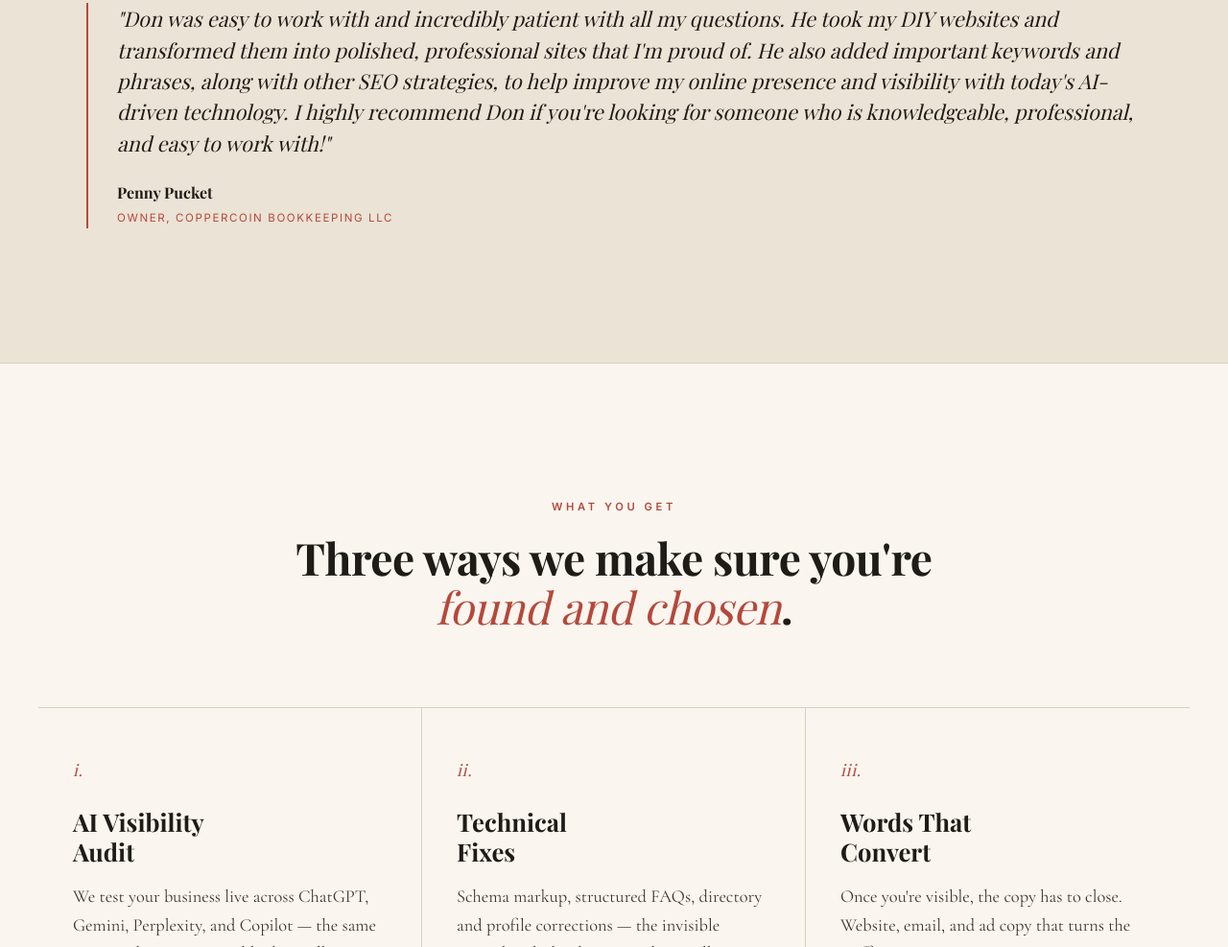
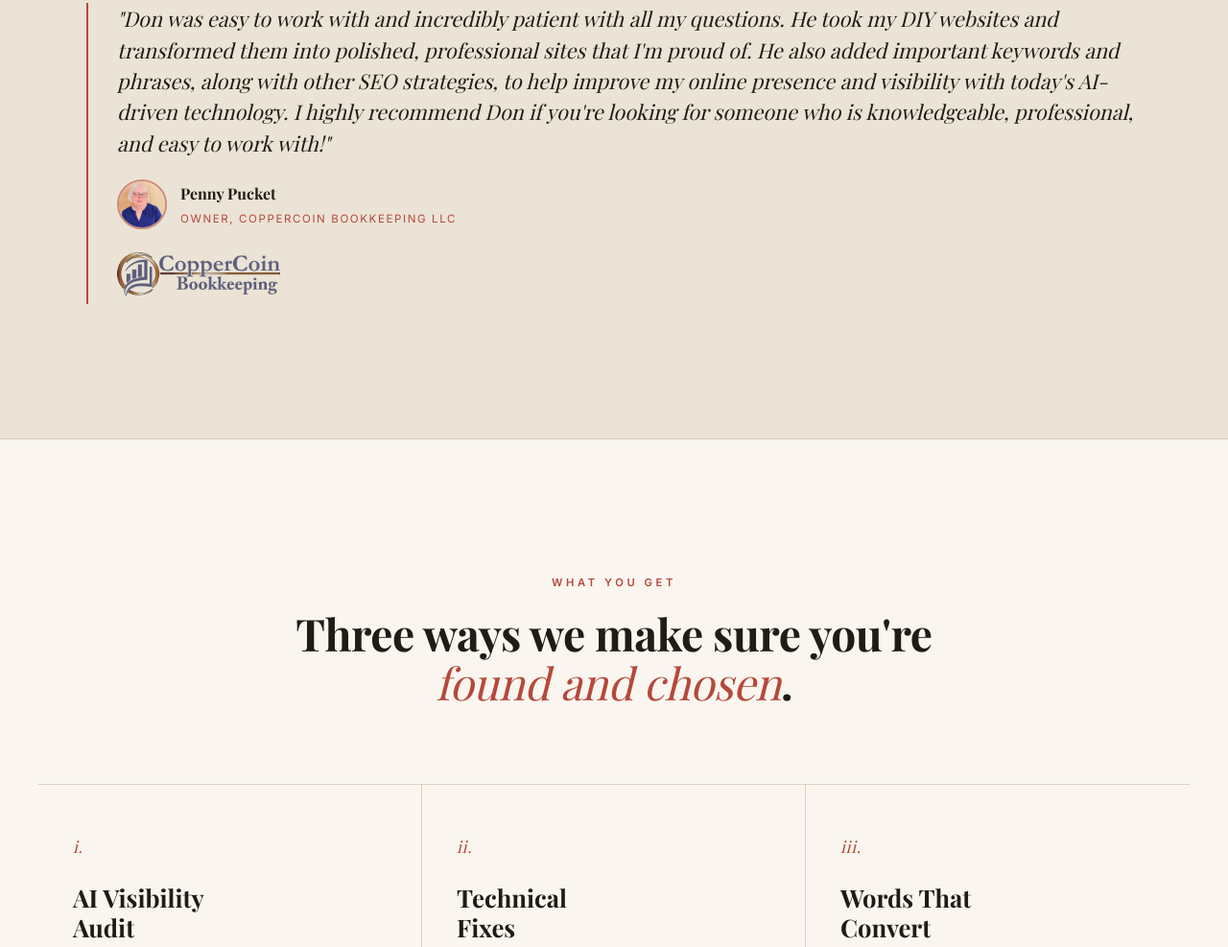
Before and after one commit to ddfergie4519/copyyouwin-site, a plain HTML site: page index.html in a window 1280 px wide. Shown: the part 2944-3931 px from the top of the page at 96% size. Drawn offline with nearby package versions, Linux system fonts and the light colour scheme; a web font is replaced by a local one.

Commit message:
Add testimonial photo and logo to index

```diff
--- a/index.html
+++ b/index.html
@@ -838,6 +838,26 @@
     color: var(--rust);
     margin-top: 4px;
   }
+  .client-meta {
+    display: flex;
+    align-items: center;
+    gap: 14px;
+    margin-top: 18px;
+  }
+  .client-avatar {
+    width: 52px; height: 52px;
+    border-radius: 50%;
+    object-fit: cover;
+    border: 2px solid var(--rust-soft);
+    flex-shrink: 0;
+  }
+  .client-logo {
+    max-width: 170px;
+    width: 100%;
+    height: auto;
+    margin-top: 24px;
+    opacity: 0.92;
+  }
 
   /* ==== CTA / CONTACT ==== */
   .cta-section {
@@ -1125,8 +1145,14 @@
     <div class="client-grid">
       <div class="client-quote">
         <blockquote>"Don was easy to work with and incredibly patient with all my questions. He took my DIY websites and transformed them into polished, professional sites that I'm proud of. He also added important keywords and phrases, along with other SEO strategies, to help improve my online presence and visibility with today's AI-driven technology. I highly recommend Don if you're looking for someone who is knowledgeable, professional, and easy to work with!"</blockquote>
-        <div class="client-name">Penny Pucket</div>
-        <div class="client-role">Owner, CopperCoin Bookkeeping LLC</div>
+        <div class="client-meta">
+          <img class="client-avatar" src="assets/penny-pucket.jpg" alt="Penny Pucket, owner of CopperCoin Bookkeeping LLC" loading="lazy" width="52" height="52">
+          <div>
+            <div class="client-name">Penny Pucket</div>
+            <div class="client-role">Owner, CopperCoin Bookkeeping LLC</div>
+          </div>
+        </div>
+        <img class="client-logo" src="assets/coppercoin-logo.png" alt="CopperCoin Bookkeeping logo" loading="lazy">
       </div>
     </div>
   </div>
```
